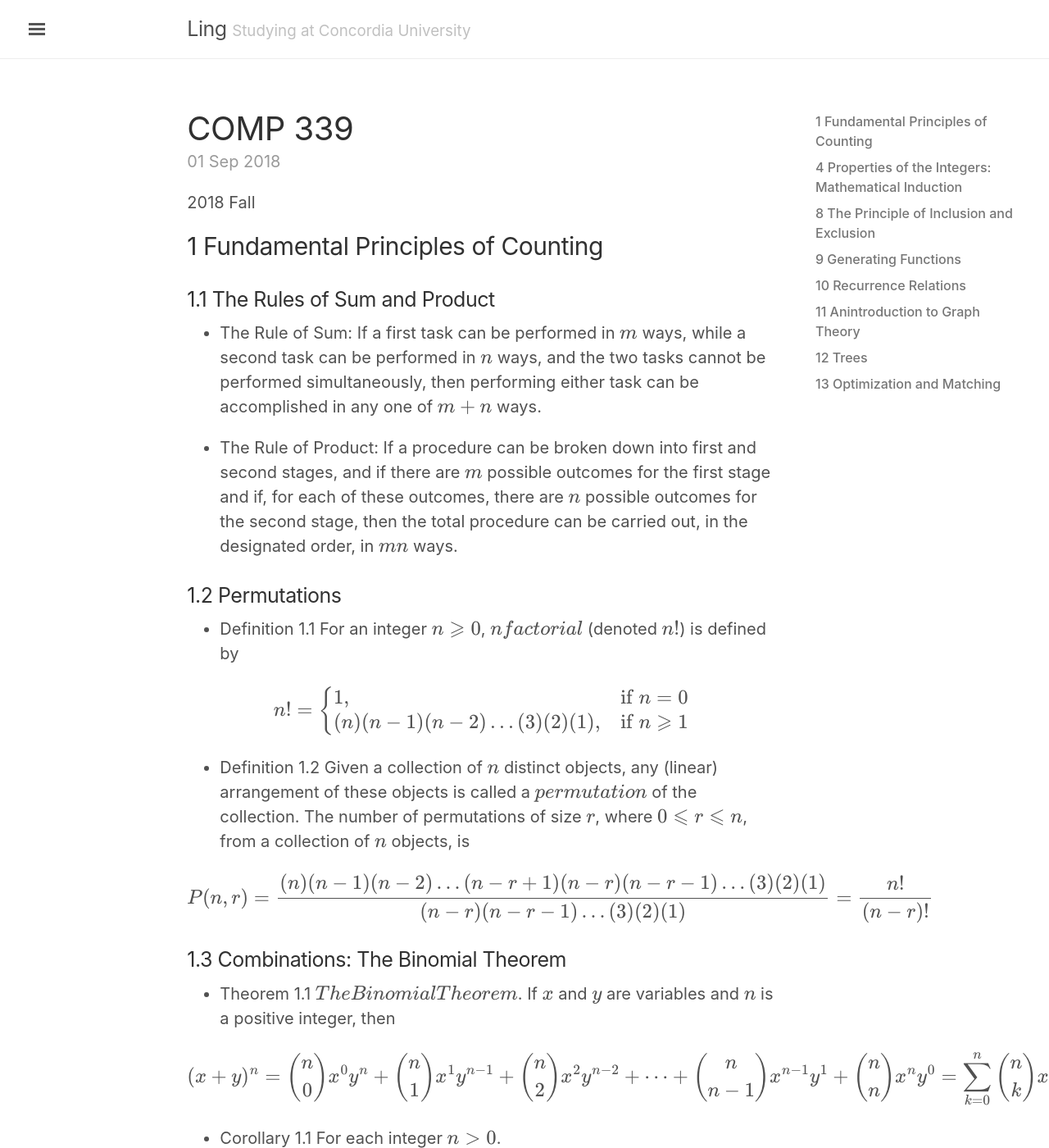
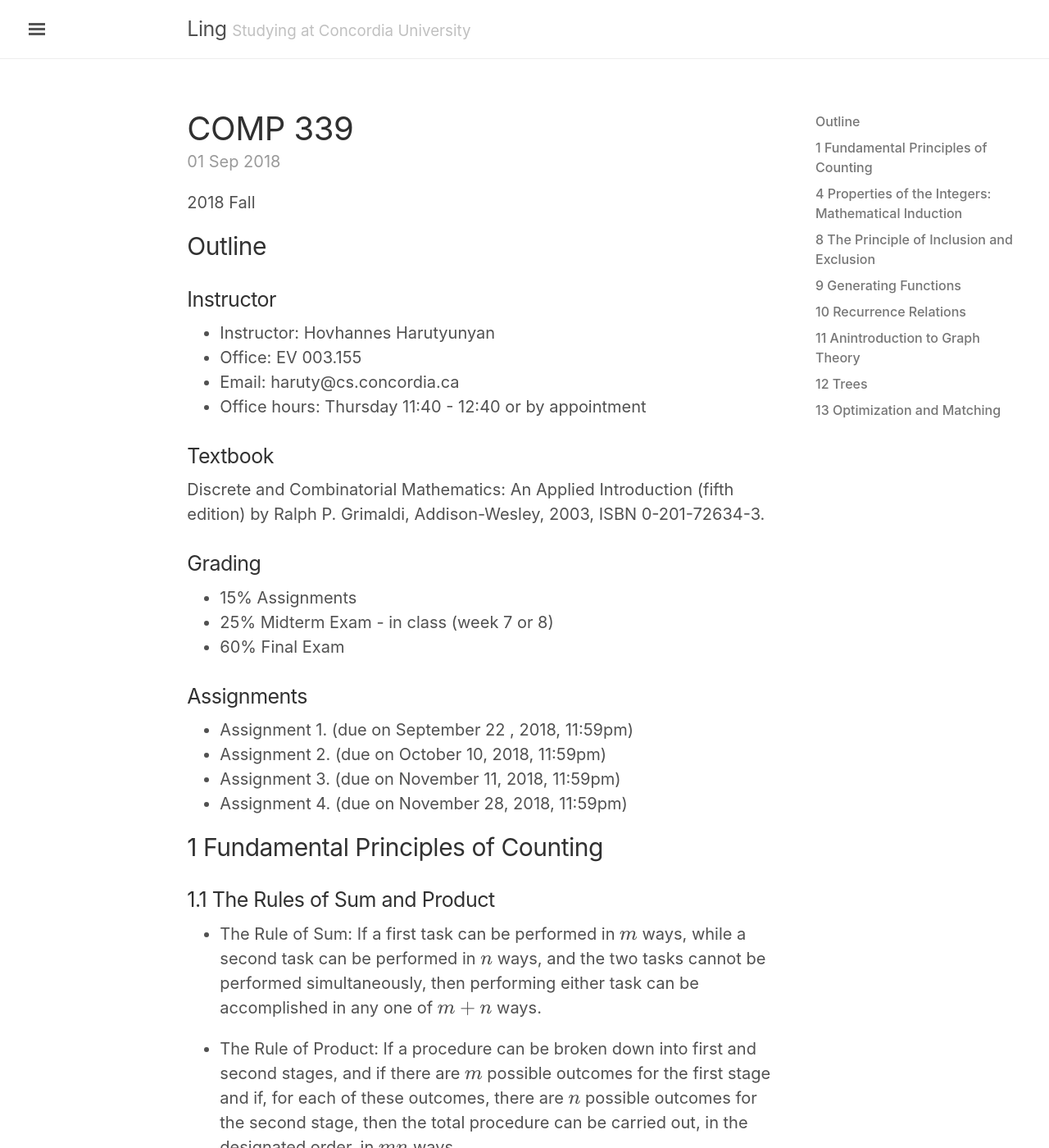
Before and after one commit to lingt-xyz/note, a Jekyll site: the page built from _posts/2018-09-01-COMP339.md, in a window 1280 px wide and 1400 px high. Shown: the whole window at 82% size. Built offline with Jekyll 4.4.1, drawn with Linux system fonts in a browser that asks for light colours; formulas are drawn with MathJax 3; comment, search, counter and statistics services are not loaded.

Commit message:
update outline

```diff
--- a/_posts/2018-09-01-COMP339.md
+++ b/_posts/2018-09-01-COMP339.md
@@ -7,6 +7,29 @@ comments: true
 2018 Fall
 
 <!--more-->
+
+## Outline
+
+### Instructor
+* Instructor: Hovhannes Harutyunyan
+* Office: EV 003.155
+* Email: haruty@cs.concordia.ca
+* Office hours: Thursday 11:40 - 12:40 or by appointment
+
+### Textbook
+Discrete and Combinatorial Mathematics: An Applied Introduction (fifth edition) by Ralph P. Grimaldi, Addison-Wesley, 2003, ISBN 0-201-72634-3.
+
+### Grading
+* 15% Assignments
+* 25% Midterm Exam - in class (week 7 or 8)
+* 60% Final Exam
+
+### Assignments
+* Assignment 1. (due on September 22 , 2018, 11:59pm)
+* Assignment 2. (due on October 10, 2018, 11:59pm)
+* Assignment 3. (due on November 11, 2018, 11:59pm)
+* Assignment 4. (due on November 28, 2018, 11:59pm)
+
 ## 1 Fundamental Principles of Counting
 
 ### 1.1 The Rules of Sum and Product
```
